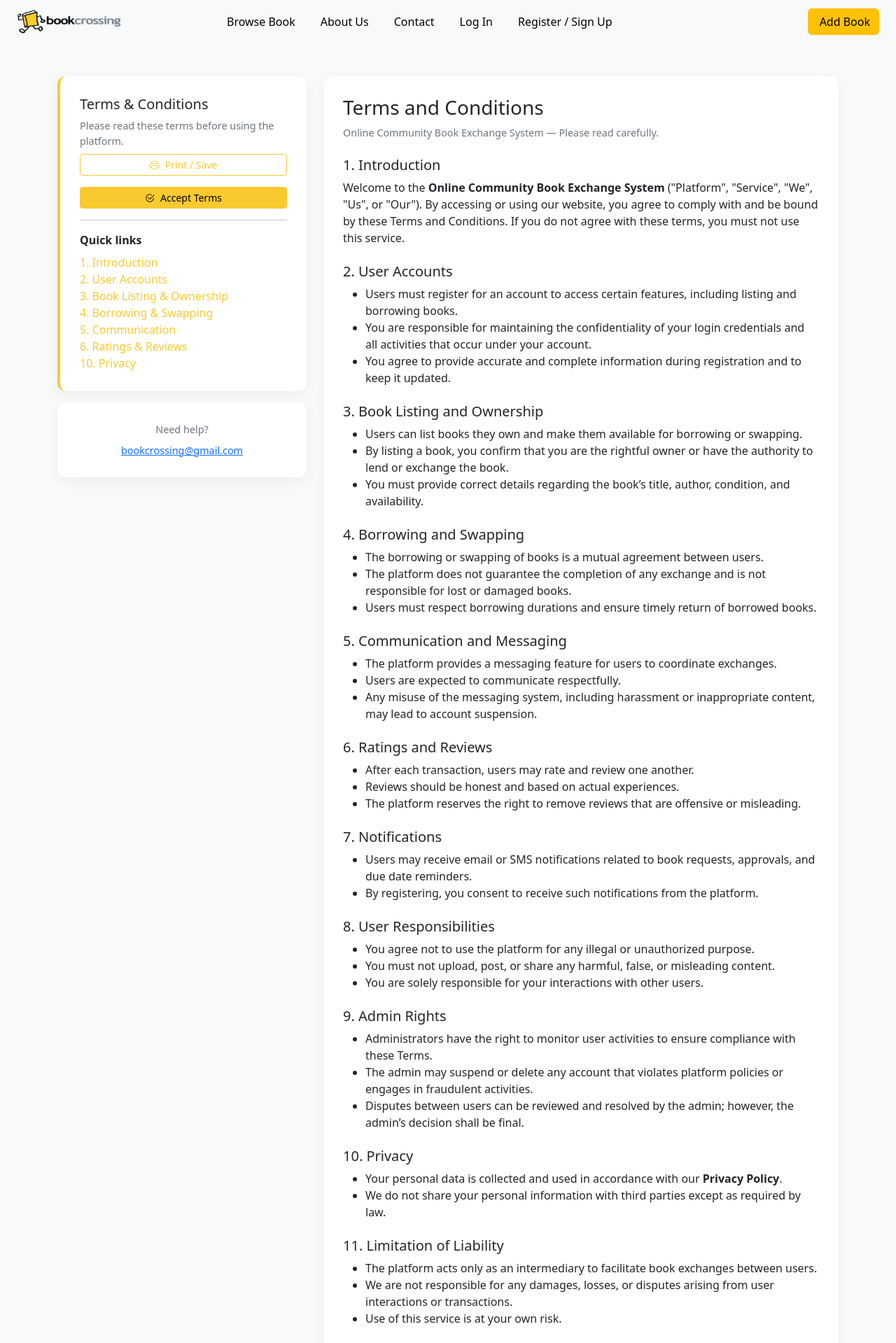
After one commit to Laibasheikh0215/Book-Exchange, a PHP site: page /book-exchange/terms-and-conditions.html in a window 1280 px wide. The commit adds this page. Shown: the top 1919 px of the page at 70% size. Run offline with PHP 8.4, Linux system fonts and the light colour scheme.

Commit message:
fifth commit

```diff
--- a/About-us.html
+++ b/About-us.html
@@ -255,7 +255,7 @@
                 <!-- Policies -->
                 <div class="col-md-2 footer-links">
                     <div class="footer-title">Policies</div>
-                    <a href="#" style="color: #000; text-decoration: none;" onmouseover="this.style.color='#f1c40f';"
+                    <a href="terms-and-conditions.html" style="color: #000; text-decoration: none;" onmouseover="this.style.color='#f1c40f';"
                         onmouseout="this.style.color='#000';">Terms & Conditions</a>
                 </div>
 
--- a/index.html
+++ b/index.html
@@ -14,7 +14,7 @@
 <body>
     <!-- Navbar -->
     <nav class="navbar navbar-expand-lg px-4">
-        <a class="navbar-brand d-flex align-items-center" href="#">
+        <a class="navbar-brand d-flex align-items-center" href="index.html">
             <img src="Assets/main logo.png" alt="main-logo" id="main-logo" style="width:150px; margin-right:100px;">
 
         </a>
@@ -319,7 +319,7 @@
                 <!-- Policies -->
                 <div class="col-md-2 footer-links">
                     <div class="footer-title">Policies</div>
-                    <a href="#" style="color: #000; text-decoration: none;" onmouseover="this.style.color='#f1c40f';"
+                    <a href="terms-and-conditions.html" style="color: #000; text-decoration: none;" onmouseover="this.style.color='#f1c40f';"
                         onmouseout="this.style.color='#000';">Terms & Conditions</a>
                 </div>
 
--- a/style.css
+++ b/style.css
@@ -113,7 +113,6 @@ body {
 /* Styling For Exclusively suggested section */
 .book-card {
     background: #fff;
-    /* border-radius: 10px; */
     border: 3px solid #ececec;
     text-align: center;
     padding-bottom: 10px;
--- /dev/null
+++ b/terms-and-conditions.html
@@ -0,0 +1,494 @@
+<!doctype html>
+<html lang="en">
+
+<head>
+    <meta charset="utf-8">
+    <meta name="viewport" content="width=device-width, initial-scale=1">
+    <title>Terms & Conditions — Online Community Book Exchange</title>
+
+    <!-- Bootstrap CSS -->
+    <link href="https://cdn.jsdelivr.net/npm/bootstrap@5.3.2/dist/css/bootstrap.min.css" rel="stylesheet">
+    <link href="https://cdn.jsdelivr.net/npm/bootstrap-icons@1.11.3/font/bootstrap-icons.css" rel="stylesheet">
+
+    <style>
+        :root {
+            --accent: #f8ca30
+        }
+
+        body {
+            background: #f8f9fa
+        }
+
+        .hero {
+            background: linear-gradient(90deg, rgba(13, 110, 253, 0.06), rgba(13, 110, 253, 0.02));
+            border-left: 4px solid var(--accent)
+        }
+
+        .terms-box {
+            background: #fff;
+            border-radius: 12px;
+            padding: 28px;
+            box-shadow: 0 6px 18px rgba(20, 20, 50, 0.05)
+        }
+
+        .toc a {
+            color: var(--accent);
+            text-decoration: none
+        }
+
+        .toc a:hover {
+            text-decoration: underline
+        }
+
+        .small-muted {
+            font-size: .9rem;
+            color: #6c757d
+        }
+
+        @media (max-width:767px) {
+            .toc {
+                display: none
+            }
+        }
+
+        /* Navbar */
+        .navbar {
+            background-color: #f8f9fa;
+        }
+
+        .navbar-brand img {
+            height: 35px;
+            margin-right: 10px;
+        }
+
+        .nav-link {
+            color: black !important;
+            font-weight: 500;
+            margin: 0 10px;
+            font-weight: 300;
+        }
+
+        .nav-link:hover {
+            color: #f8ca30 !important;
+            font-weight: 500;
+            margin: 0 10px;
+            text-decoration: underline;
+        }
+
+        /* styling all btn */
+        .btn-primary,
+        .text-primary,
+        .bg-primary,
+        .border-primary {
+            background-color: #f8ca30 !important;
+            border-color: #f8ca30 !important;
+            color: #000 !important;
+        }
+
+        .book-info .btn {
+            background-color: #007bff;
+            /* blue */
+            color: white;
+        }
+
+        .book-info .btn:hover {
+            background-color: #0056b3;
+            /* darker blue on hover */
+        }
+
+        /* Styling footer */
+        footer {
+            background-color: #f5f2f2;
+            padding: 40px 0 10px;
+            font-size: 14px;
+            color: #000;
+        }
+
+        .footer-logo img {
+            width: 150px;
+            height: 40px;
+            margin-right: 8px;
+
+        }
+
+        .footer-quote {
+            font-size: 14px;
+            line-height: 1.4;
+            margin-top: 10px;
+        }
+
+        .footer-title {
+            font-weight: bold;
+            margin-bottom: 10px;
+        }
+
+        .footer-links a {
+            display: block;
+            color: #000;
+            text-decoration: none;
+            margin-bottom: 6px;
+        }
+
+        .footer-links a:hover {
+            text-decoration: underline;
+        }
+
+        .footer-bottom {
+            border-top: 2px solid #f1c40f;
+            padding-top: 8px;
+            margin-top: 20px;
+            font-size: 13px;
+        }
+
+        /* Fix for footer social icons */
+        footer .social-icons {
+            text-align: right;
+        }
+
+        footer .social-icons img {
+            width: 30px;
+            height: 30px;
+            margin-left: 10px;
+            cursor: pointer;
+            border-radius: 50%;
+        }
+    </style>
+</head>
+
+<body>
+
+    <!-- Navbar -->
+    <nav class="navbar navbar-expand-lg px-4">
+        <a class="navbar-brand d-flex align-items-center" href="index.html">
+            <img src="Assets/main logo.png" alt="main-logo" id="main-logo" style="width:150px; margin-right:100px;">
+
+        </a>
+        <button class="navbar-toggler" data-bs-toggle="collapse" data-bs-target="#navbarNav">
+            <span class="navbar-toggler-icon"></span>
+        </button>
+        <div class="collapse navbar-collapse" id="navbarNav">
+            <ul class="navbar-nav mx-3">
+                <li class="nav-item"><a href="#" class="nav-link">Browse Book</a></li>
+                <li class="nav-item"><a href="About-us.html" class="nav-link">About Us</a></li>
+                <li class="nav-item"><a href="#" class="nav-link">Contact</a></li>
+                <li class="nav-item"><a href="login.html" class="nav-link">Log In</a></li>
+                <li class="nav-item"><a href="#" class="nav-link">Register / Sign Up</a></li>
+            </ul>
+        </div>
+        <div class="d-flex">
+            <a href="add-book.html" class="btn btn-warning">
+                <i class="fas fa-plus me-1"></i> Add Book
+            </a>
+        </div>
+    </nav>
+
+    <!-- Quick links box -->
+    <main class="container my-5">
+        <div class="row g-4">
+            <aside class="col-lg-4">
+                <div class="sticky-top" style="top:96px">
+                    <div class="terms-box hero mb-3">
+                        <h5 class="mb-2">Terms &amp; Conditions</h5>
+                        <p class="small-muted mb-2">Please read these terms before using the platform.</p>
+
+                        <div class="mb-3">
+                            <button class="btn btn-sm  w-100" id="printBtn"
+                                style="border: 1px solid #f8ca30; color:#f8ca30;"><i
+                                    class="bi bi-printer me-2"></i>Print / Save</button>
+                        </div>
+
+                        <div class="mb-3">
+                            <a class="btn btn-sm btn-primary w-100" href="#acceptSection" id="acceptBtn"><i
+                                    class="bi bi-check2-circle me-2"></i>Accept Terms</a>
+                        </div>
+
+                        <hr>
+                        <div class="toc">
+                            <strong>Quick links</strong>
+                            <ul class="list-unstyled mt-2 mb-0">
+                                <li><a href="#introduction">1. Introduction</a></li>
+                                <li><a href="#accounts">2. User Accounts</a></li>
+                                <li><a href="#book-listing">3. Book Listing & Ownership</a></li>
+                                <li><a href="#borrowing">4. Borrowing & Swapping</a></li>
+                                <li><a href="#communication">5. Communication</a></li>
+                                <li><a href="#ratings">6. Ratings & Reviews</a></li>
+                                <li><a href="#privacy">10. Privacy</a></li>
+                            </ul>
+                        </div>
+                    </div>
+
+                    <div class="terms-box small-muted text-center">
+                        <div>Need help?</div>
+                        <div class="mt-2"><a href="mailto:bookcrossing@gmail.com">bookcrossing@gmail.com</a></div>
+                    </div>
+                </div>
+            </aside>
+
+            <section class="col-lg-8">
+                <div class="terms-box">
+
+                    <header class="mb-4">
+                        <h1 class="h3">Terms and Conditions</h1>
+                        <p class="small-muted mb-0">Online Community Book Exchange System — Please read carefully.</p>
+                    </header>
+
+                    <article id="introduction" class="mb-4">
+                        <h2 class="h5">1. Introduction</h2>
+                        <p>Welcome to the <strong>Online Community Book Exchange System</strong> ("Platform", "Service",
+                            "We", "Us", or "Our"). By accessing or using our website, you agree to comply with and be
+                            bound by these Terms and Conditions. If you do not agree with these terms, you must not use
+                            this service.</p>
+                    </article>
+
+                    <article id="accounts" class="mb-4">
+                        <h2 class="h5">2. User Accounts</h2>
+                        <ul>
+                            <li>Users must register for an account to access certain features, including listing and
+                                borrowing books.</li>
+                            <li>You are responsible for maintaining the confidentiality of your login credentials and
+                                all activities that occur under your account.</li>
+                            <li>You agree to provide accurate and complete information during registration and to keep
+                                it updated.</li>
+                        </ul>
+                    </article>
+
+                    <article id="book-listing" class="mb-4">
+                        <h2 class="h5">3. Book Listing and Ownership</h2>
+                        <ul>
+                            <li>Users can list books they own and make them available for borrowing or swapping.</li>
+                            <li>By listing a book, you confirm that you are the rightful owner or have the authority to
+                                lend or exchange the book.</li>
+                            <li>You must provide correct details regarding the book’s title, author, condition, and
+                                availability.</li>
+                        </ul>
+                    </article>
+
+                    <article id="borrowing" class="mb-4">
+                        <h2 class="h5">4. Borrowing and Swapping</h2>
+                        <ul>
+                            <li>The borrowing or swapping of books is a mutual agreement between users.</li>
+                            <li>The platform does not guarantee the completion of any exchange and is not responsible
+                                for lost or damaged books.</li>
+                            <li>Users must respect borrowing durations and ensure timely return of borrowed books.</li>
+                        </ul>
+                    </article>
+
+                    <article id="communication" class="mb-4">
+                        <h2 class="h5">5. Communication and Messaging</h2>
+                        <ul>
+                            <li>The platform provides a messaging feature for users to coordinate exchanges.</li>
+                            <li>Users are expected to communicate respectfully.</li>
+                            <li>Any misuse of the messaging system, including harassment or inappropriate content, may
+                                lead to account suspension.</li>
+                        </ul>
+                    </article>
+
+                    <article id="ratings" class="mb-4">
+                        <h2 class="h5">6. Ratings and Reviews</h2>
+                        <ul>
+                            <li>After each transaction, users may rate and review one another.</li>
+                            <li>Reviews should be honest and based on actual experiences.</li>
+                            <li>The platform reserves the right to remove reviews that are offensive or misleading.</li>
+                        </ul>
+                    </article>
+
+                    <article id="notifications" class="mb-4">
+                        <h2 class="h5">7. Notifications</h2>
+                        <ul>
+                            <li>Users may receive email or SMS notifications related to book requests, approvals, and
+                                due date reminders.</li>
+                            <li>By registering, you consent to receive such notifications from the platform.</li>
+                        </ul>
+                    </article>
+
+                    <article id="responsibilities" class="mb-4">
+                        <h2 class="h5">8. User Responsibilities</h2>
+                        <ul>
+                            <li>You agree not to use the platform for any illegal or unauthorized purpose.</li>
+                            <li>You must not upload, post, or share any harmful, false, or misleading content.</li>
+                            <li>You are solely responsible for your interactions with other users.</li>
+                        </ul>
+                    </article>
+
+                    <article id="admin" class="mb-4">
+                        <h2 class="h5">9. Admin Rights</h2>
+                        <ul>
+                            <li>Administrators have the right to monitor user activities to ensure compliance with these
+                                Terms.</li>
+                            <li>The admin may suspend or delete any account that violates platform policies or engages
+                                in fraudulent activities.</li>
+                            <li>Disputes between users can be reviewed and resolved by the admin; however, the admin’s
+                                decision shall be final.</li>
+                        </ul>
+                    </article>
+
+                    <article id="privacy" class="mb-4">
+                        <h2 class="h5">10. Privacy</h2>
+                        <ul>
+                            <li>Your personal data is collected and used in accordance with our <strong>Privacy
+                                    Policy</strong>.</li>
+                            <li>We do not share your personal information with third parties except as required by law.
+                            </li>
+                        </ul>
+                    </article>
+
+                    <article id="liability" class="mb-4">
+                        <h2 class="h5">11. Limitation of Liability</h2>
+                        <ul>
+                            <li>The platform acts only as an intermediary to facilitate book exchanges between users.
+                            </li>
+                            <li>We are not responsible for any damages, losses, or disputes arising from user
+                                interactions or transactions.</li>
+                            <li>Use of this service is at your own risk.</li>
+                        </ul>
+                    </article>
+
+                    <article id="changes" class="mb-4">
+                        <h2 class="h5">12. Changes to Terms</h2>
+                        <ul>
+                            <li>We reserve the right to modify these Terms and Conditions at any time.</li>
+                            <li>Any changes will be effective immediately upon posting on the website.</li>
+                            <li>Continued use of the platform after updates implies your acceptance of the revised
+                                terms.</li>
+                        </ul>
+                    </article>
+
+                    <article id="termination" class="mb-4">
+                        <h2 class="h5">13. Termination</h2>
+                        <ul>
+                            <li>We may suspend or terminate your account if you breach these Terms or misuse the
+                                platform.</li>
+                            <li>Upon termination, you lose access to all user features, and your data may be deleted.
+                            </li>
+                        </ul>
+                    </article>
+
+                    <article id="acceptSection" class="mb-4">
+                        <h2 class="h5">14. Acceptance of Terms</h2>
+                        <p>By creating an account or using any part of this platform, you acknowledge that you have
+                            read, understood, and agreed to abide by these Terms and Conditions.</p>
+
+                        <div class="form-check mt-3">
+                            <input class="form-check-input" type="checkbox" value="" id="agreeChk">
+                            <label class="form-check-label" for="agreeChk">I have read and accept the Terms &amp;
+                                Conditions.</label>
+                        </div>
+
+                        <div class="mt-3">
+                            <button id="continueBtn" class="btn btn-warning" disabled>Continue</button>
+                        </div>
+                    </article>
+
+                    <footer id="contact" class="mt-4 small-muted" style="background-color: #ffff;">
+                        <strong>Contact Information</strong>
+                        <br>
+                        <a href="mailto:bookcrossing@gmail.com">bookcrossing@gmail.com</a>
+                        <br>
+                        <a href="tel:+923412875468">+923412875468</a>
+                    </footer>
+
+                </div>
+            </section>
+        </div>
+    </main>
+
+    <!-- Making Footer section -->
+    <footer>
+        <div class="container">
+            <div class="row">
+                <!-- Logo & Quote -->
+                <div class="col-md-3">
+                    <div class="d-flex align-items-center footer-logo">
+                        <img src="Assets/main logo.png" alt="Logo" class="footer-logo">
+
+                    </div>
+                    <div class="footer-quote">
+                        "Thank you for being a part of our story-sharing family—<br>
+                        every book you share brings knowledge, kindness, and connection to someone new."
+                    </div>
+                </div>
+
+                <!-- Services -->
+                <div class="col-md-2 footer-links">
+                    <div class="footer-title">User Action</div>
+                    <p><span class="footer-user-actions">Register / Login</span><br>
+                        <span class="footer-user-actions">Add a Book</span><br>
+                        <span class="footer-user-actions">Search Books</span><br>
+                        <span class="footer-user-actions">My Profile</span><br>
+                        <span class="footer-user-actions">Messages</span>
+                    </p>
+                </div>
+
+                <!-- About -->
+                <div class="col-md-2 footer-links">
+                    <div class="footer-title">About</div>
+                    <a href="About-us.html" style="color: #000; text-decoration: none;"
+                        onmouseover="this.style.color='#f1c40f';" onmouseout="this.style.color='#000';">About Us</a>
+                </div>
+
+                <!-- Policies -->
+                <div class="col-md-2 footer-links">
+                    <div class="footer-title">Policies</div>
+                    <a href="terms-and-conditions.html" style="color: #000; text-decoration: none;" onmouseover="this.style.color='#f1c40f';"
+                        onmouseout="this.style.color='#000';">Terms & Conditions</a>
+                </div>
+
+                <!-- Get in Touch -->
+                <div class="col-md-3 footer-links">
+                    <div class="footer-title">Got In Touch</div>
+                    <a href="mailto:bookcrossing@gmail.com" style="color: #000; text-decoration: none;"
+                        onmouseover="this.style.color='#f1c40f';"
+                        onmouseout="this.style.color='#000';">bookcrossing@gmail.com</a>
+                    <a href="#" style="color: #000; text-decoration: none;" onmouseover="this.style.color='#f1c40f';"
+                        onmouseout="this.style.color='#000';">Bookcrossing.com</a>
+                    <a href="tel:+923412875468" style="color: #000; text-decoration: none;"
+                        onmouseover="this.style.color='#f1c40f';" onmouseout="this.style.color='#000';">+92
+                        3412875468</a>
+                </div>
+            </div>
+
+            <!-- Bottom -->
+            <div class="row footer-bottom">
+                <div class="col-md-6">
+                    © 2025 BookCrossing, Inc. All rights reserved.
+                </div>
+                <div class="col-md-6 text-end social-icons">
+                    <img src="Assets/facebook logo.png" alt="fb">
+                    <img src="Assets/tik tok logo.png" alt="tiktok">
+                    <img src="Assets/insta logo.png" alt="insta">
+                </div>
+            </div>
+        </div>
+    </footer>
+
+    <script src="https://cdn.jsdelivr.net/npm/bootstrap@5.3.2/dist/js/bootstrap.bundle.min.js"></script>
+    <script>
+        // Print button
+        document.getElementById('printBtn').addEventListener('click', function () { window.print(); });
+
+        // Enable continue button when checkbox checked
+        const agreeChk = document.getElementById('agreeChk');
+        const continueBtn = document.getElementById('continueBtn');
+        agreeChk.addEventListener('change', function () { continueBtn.disabled = !this.checked; });
+
+        // Smooth scrolling for internal links
+        document.querySelectorAll('a[href^="#"]').forEach(a => {
+            a.addEventListener('click', function (e) {
+                const target = document.querySelector(this.getAttribute('href'));
+                if (target) { e.preventDefault(); target.scrollIntoView({ behavior: 'smooth', block: 'start' }); }
+            })
+        });
+
+        // Accept button shows modal/toast (example)
+        document.getElementById('acceptBtn').addEventListener('click', function (e) {
+            // If user doesn't want to scroll, allow default anchor behavior; otherwise prevent and focus
+        });
+
+        // Optional: persist acceptance locally (example)
+        continueBtn.addEventListener('click', function () {
+            if (agreeChk.checked) { localStorage.setItem('termsAccepted', '1'); alert('Thank you — Terms accepted.'); }
+        });
+    </script>
+</body>
+
+</html>
```
Also changed, not shown: browser-book.html (+21 -14 lines).
